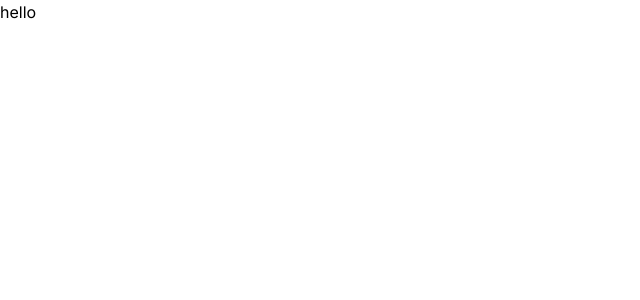
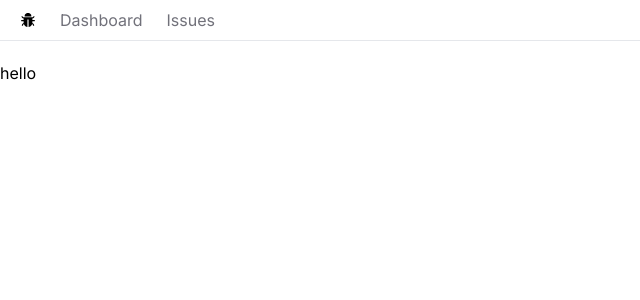
Before and after one commit to nono19/nextjs-fullstack, a Next.js app: page / in a window 1280 px wide. Shown: the top 300 px of the page, without its empty margins (0-640 px from the left). Built offline with nearby package versions, Linux system fonts and the light colour scheme.

Commit message:
build navbar

```diff
--- /dev/null
+++ b/app/Navbar.tsx
@@ -0,0 +1,28 @@
+import Link from 'next/link'
+import React from 'react'
+import { AiFillBug } from 'react-icons/ai'
+
+const Navbar = () => {
+  const links = [
+    { label : 'Dashboard', href: '/' },
+    { label : 'Issues', href: '/issues' },
+  ]
+  return (
+    <nav className='flex space-x-6 border-b mb-5 p-5 h-4 items-center'>
+      <Link href="/"><AiFillBug /></Link>
+      <ul className='flex space-x-6'>
+        {links.map(link =>
+          <Link
+            key={ link.href }
+            className='text-zinc-500 hover:text-zinc-800 transition-colors'
+            href={link.href}
+            >
+              {link.label}
+          </Link>
+        )}
+      </ul>
+    </nav>
+  )
+}
+
+export default Navbar
--- a/app/layout.tsx
+++ b/app/layout.tsx
@@ -1,6 +1,7 @@
 import './globals.css'
 import type { Metadata } from 'next'
 import { Inter } from 'next/font/google'
+import Navbar from './Navbar'
 
 const inter = Inter({ subsets: ['latin'] })
 
@@ -16,7 +17,12 @@
 }) {
   return (
     <html lang="en">
-      <body className={inter.className}>{children}</body>
+      <body className={inter.className}>
+        <Navbar />
+        <main>
+          {children}
+        </main>
+      </body>
     </html>
   )
 }
--- a/package.json
+++ b/package.json
@@ -19,6 +19,7 @@
     "postcss": "8.4.31",
     "react": "18.2.0",
     "react-dom": "18.2.0",
+    "react-icons": "^4.11.0",
     "tailwindcss": "3.3.3",
     "typescript": "5.2.2"
   }
```
Also changed, not shown: 1 other file (tests, documents, lock files or other folders).
